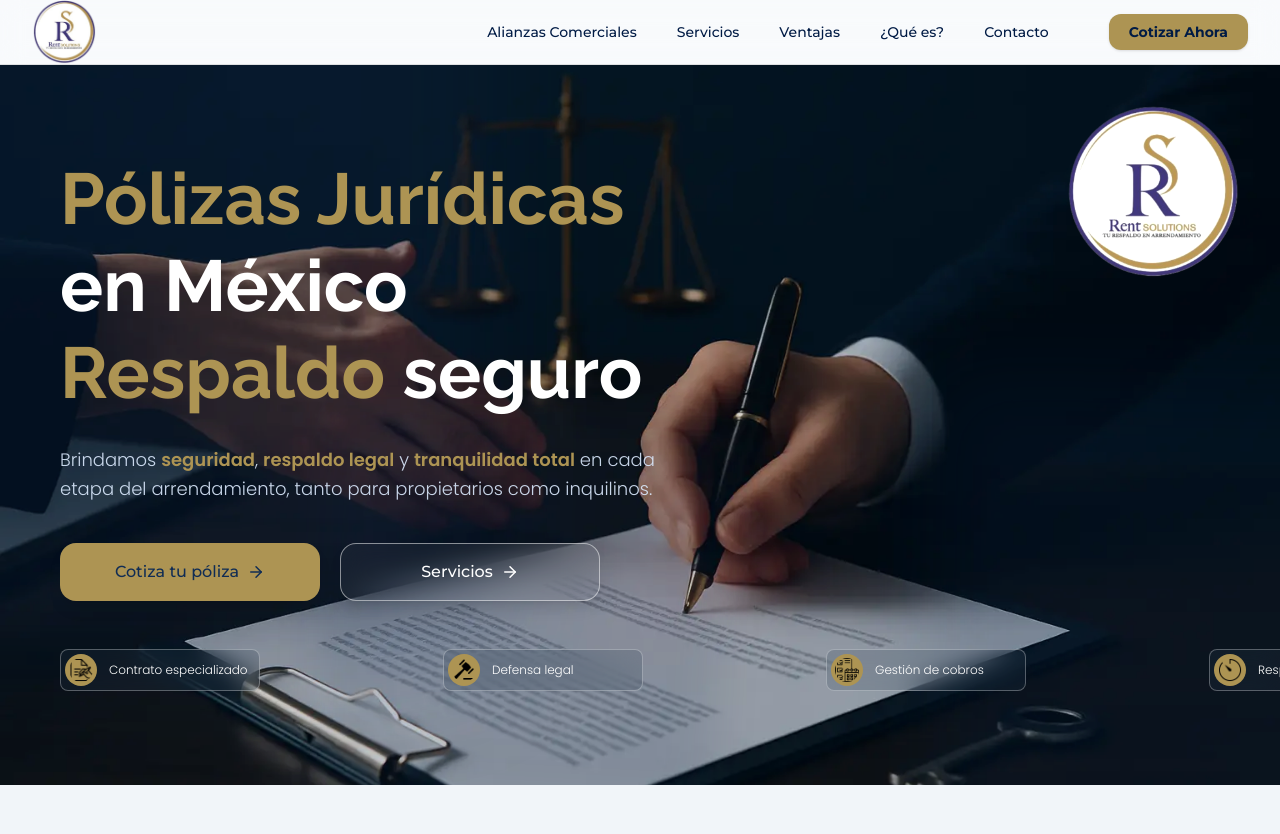
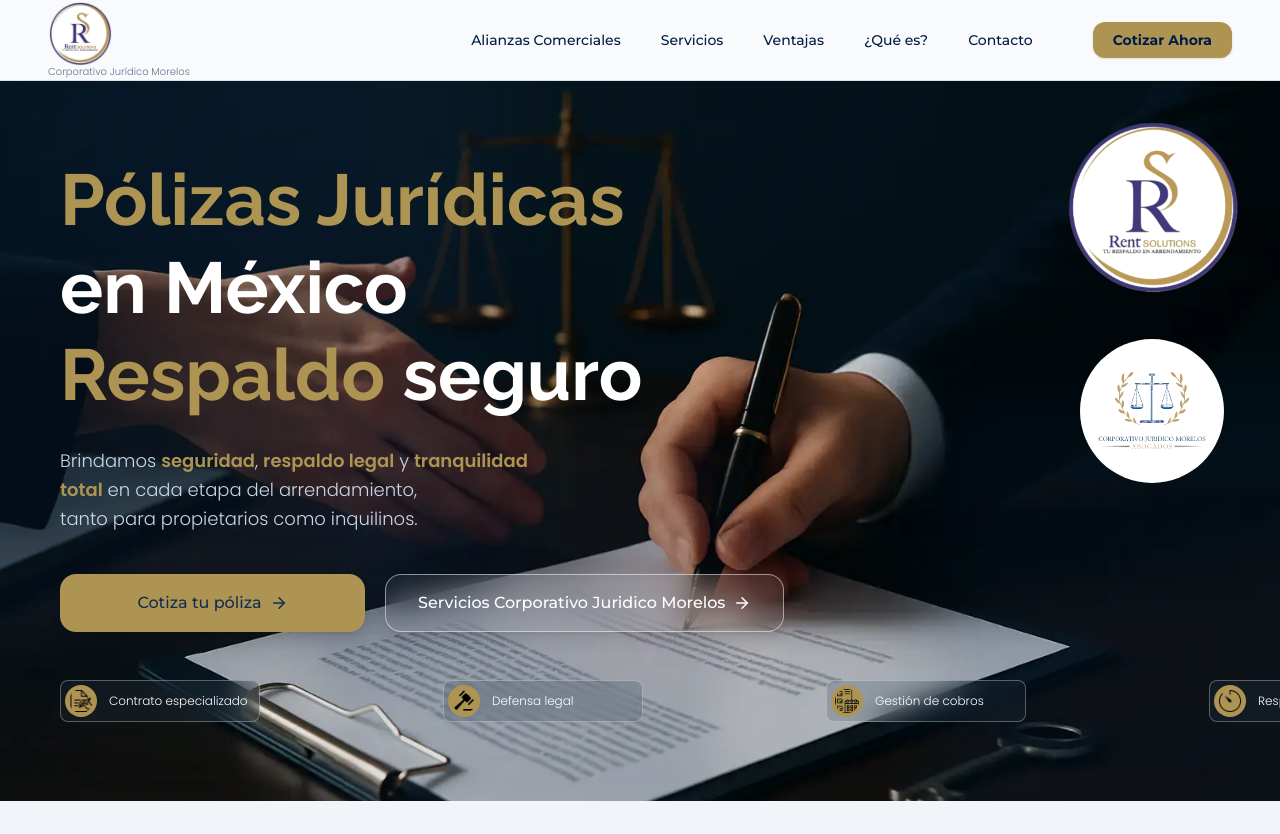
Before and after one commit to alexberdejo7/rentsolution, an Astro site: page / in a window 1280 px wide. Shown: the top 834 px of the page. Built offline with nearby package versions, Linux system fonts and the light colour scheme; Astro itself is replaced by a stand-in of ours.

Commit message:
cambiosjuri

```diff
--- a/src/components/HeroSection.astro
+++ b/src/components/HeroSection.astro
@@ -29,15 +29,25 @@ const serviceItems = [
          bg-gradient-to-br from-midnight via-blue-950 to-blue-800
          bg-[url('/images/hero1.webp')] bg-center sm:bg-right bg-no-repeat bg-cover"
 >
-  <div class="absolute inset-0 bg-midnight/15 z-0"></div>
-  <!-- ✅ Logo decorativo en escritorio -->
+  <!-- ✅ Logos decorativos en escritorio (apilados y centrados) -->
+<div class="absolute top-10 right-10 hidden md:flex flex-col items-center gap-4 z-30">
   <img
     src="../../images/LOGORENT.webp"
-  alt="Logo decorativo"
+    alt="Logo Rent Solutions"
     width="1080" height="1069"
-  class="brightness-105 absolute top-10 right-10 w-44 h-auto hidden md:block z-30"
+    class="brightness-105 w-44 h-auto"
     fetchpriority="high"
   />
+
+  <img
+    src="../../images/corpo.jpeg"
+    alt="Logo Corporativo Jurídico Morelos"
+    width="1080" height="1069"
+    class="rounded-full brightness-105 mt-7 w-36 h-auto"
+    loading="eager"
+  />
+</div>
+
 
 
 
@@ -72,7 +82,7 @@ const serviceItems = [
           </span>
         </h1>
 
-        <div class="max-w-[405px] md:max-w-[620px] mb-8 sm:mb-10 text-left">
+        <div class="max-w-[405px] md:max-w-[470px] mb-8 sm:mb-10 text-left">
           <p class="text-xs text-balance font-poppins font-thin text-left sm:text-lg lg:text-md xl:text-lg text-blue-100/90 leading-relaxed">
             Brindamos <span class="text-dorado-secundario font-semibold">seguridad</span>,{' '}
             <span class="text-dorado-secundario font-semibold">respaldo legal</span> y{' '}
@@ -90,7 +100,7 @@ const serviceItems = [
                    hover:bg-gray-200 hover:text-azul-primario/90
                    active:bg-gray-200 active:text-azul-primario/90 active:scale-[0.98]
                    transition-all duration-300 shadow-lg hover:shadow-xl active:shadow-xl
-                   w-fit min-w-[260px] touch-manipulation"
+                   w-fit min-w-[305px] touch-manipulation"
           >
             <span class="text-xs md:text-base sm:text-xs font-montserrat font-medium">Cotiza tu póliza</span>
             <svg
@@ -110,27 +120,9 @@ const serviceItems = [
             </svg>
           </a>
 
-          <a
-            href="#services"
-            class="group inline-flex items-center justify-center px-6 sm:px-8 py-3 sm:py-4
-                   rounded-2xl font-semibold bg-white/5 backdrop-blur-lg border border-white/50
-                   text-white hover:text-black hover:bg-white/70 hover:border-black/40
-                   active:text-black active:bg-white/70 active:border-black/40 active:scale-[0.98]
-                   transition-all duration-300 shadow-lg w-fit min-w-[260px] touch-manipulation"
-          >
-            <span class="text-xs md:text-base sm:text-xs font-montserrat font-medium">Servicios</span>
-            <svg
-              xmlns="http://www.w3.org/2000/svg"
-              class="ml-2 transition-transform duration-300 group-hover:translate-x-1 group-active:translate-x-1"
-              width="18"
-              height="18"
-              viewBox="0 0 24 24"
-              fill="none"
-              stroke="currentColor"
-              stroke-width="2"
-              stroke-linecap="round"
-              stroke-linejoin="round"
-            >
+          <a href="#services" class="group inline-flex items-center justify-center px-6 sm:px-8 py-3 sm:py-4 rounded-2xl font-semibold bg-white/5 backdrop-blur-lg border border-white/50 text-white hover:text-black hover:bg-white/70 hover:border-black/40 active:text-black active:bg-white/70 active:border-black/40 active:scale-[0.98] transition-all duration-300 shadow-lg w-fit min-w-[260px] touch-manipulation">
+  <span class="text-xs md:text-base sm:text-xs font-montserrat font-medium">Servicios Corporativo Juridico Morelos</span>
+  <svg xmlns="http://www.w3.org/2000/svg" class="ml-2 transition-transform duration-300 group-hover:translate-x-1 group-active:translate-x-1" width="18" height="18" viewBox="0 0 24 24" fill="none" stroke="currentColor" stroke-width="2" stroke-linecap="round" stroke-linejoin="round">
     <path d="M5 12h14" />
     <path d="M12 5l7 7-7 7" />
   </svg>
@@ -138,7 +130,8 @@ const serviceItems = [
         </div>
 
       <section
-          class="lg:mt-12 mt-10 grid grid-cols-1 sm:grid-cols-2 md:grid-cols-4 lg:grid-cols-4 gap-y-2 lg:gap-x-3 xl:gap-3 md:gap-7 sm:gap-4 max-w-[260px] sm:max-w-lg md:max-w-2xl lg:min-w-[1170px] xl:min-w-[1520px]"
+          class="lg:mt-12 mt-10 grid grid-cols-1 sm:grid-cols-2 md:grid-cols-4 lg:grid-cols-4 gap-y-2
+          lg:gap-x-3 xl:gap-3 md:gap-7 sm:gap-4 max-w-[305px] sm:max-w-lg md:max-w-2xl lg:min-w-[1170px] xl:min-w-[1520px]"
         >
 
           {serviceItems.map((item) => (
@@ -165,6 +158,16 @@ const serviceItems = [
           ))}
 
         </section>
+        <!-- ✅ Logo Corporativo en mobile (abajo) -->
+<div class="md:hidden w-full flex justify-center mt-8 pb-6">
+  <img
+    src="../../images/corpo.jpeg"
+    alt="Logo Corporativo Jurídico Morelos"
+    class="w-32 h-32 rounded-full object-cover brightness-105"
+    loading="lazy"
+  />
+</div>
+
       </div>
     </div>
   </div>
--- a/src/components/ServiceSection.astro
+++ b/src/components/ServiceSection.astro
@@ -112,9 +112,9 @@ const servicesData: Service[] = [
           Servicios Especializados
         </span>
       </div>
-      <h2 data-aos="fade-zoom-in" data-aos-duration="600" class="text-2xl md:text-4xl font-raleway font-bold text-midnight mt-3">
-        Nuestros <span class="text-dorado-secundario">Servicios</span>
-      </h2>
+      <h2 data-aos="fade-zoom-in" data-aos-duration="600" class="text-2xl md:text-4xl font-raleway font-bold text-midnight mt-3 text-center">
+  Nuestro Servicios en <br /><span class="text-dorado-secundario">Corporativo Juridico Morelos</span>
+</h2>
       <p data-aos="fade-zoom-in" data-aos-duration="600" class="text-sm font-poppins md:text-lg font-thin text-gray-600 max-w-3xl mx-auto leading-relaxed">
         Asesoría experta en arrendamiento, contratos, derecho familiar, civil y corporativo, con el respaldo que necesitas.
       </p>
--- a/src/components/SiteHeader.astro
+++ b/src/components/SiteHeader.astro
@@ -16,11 +16,11 @@ const CloseIcon = `
 ---
 
 <nav class="w-full bg-white/50 backdrop-blur-md border-b border-black/10 z-50">
-  <div class="max-w-7xl mx-auto px-4 sm:px-6 lg:px-8">
+  <div class="max-w-7xl mx-auto px-5 py-2 sm:px-7 lg:px-12 ">
     <div class="flex justify-between items-center h-16">
 
     <!-- Logo -->
-      <a href="/" class="flex items-center space-x-2">
+<a href="/" class="flex flex-col items-start">
   <img
     src="/images/LOGORENT.webp"
     alt="Rent Solution Logo"
@@ -29,6 +29,9 @@ const CloseIcon = `
     height="64"
     loading="lazy"
   />
+  <span class="text-[9px] lg:text-[10px] font-poppins font-light text-midnight/60 -mt-0.5">
+    Corporativo Jurídico Morelos
+  </span>
 </a>
 
       <!-- Desktop Menu -->
```
Also changed, not shown: public/images/corpo.jpeg (added). Lines whose indentation alone changed are shown as unchanged.
